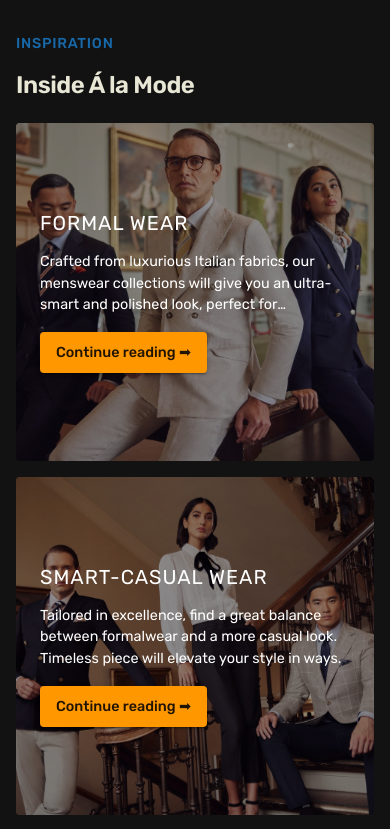
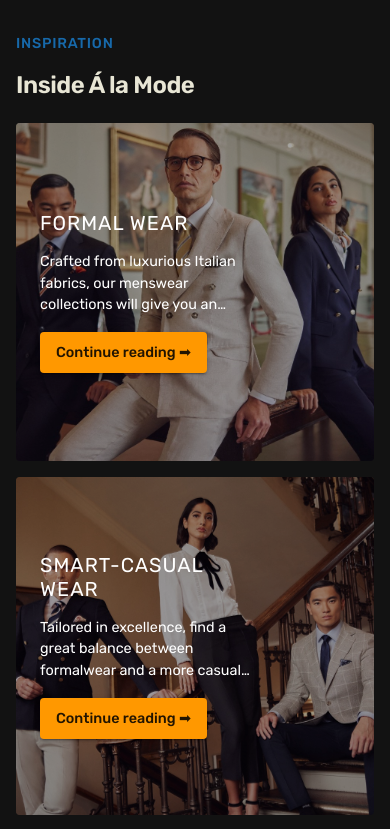
Before and after one commit to xandert93/a-la-mode, a Next.js app: page / in a window 390 px wide. Shown: the part 5880-6709 px from the top of the page. Built offline with nearby package versions, Linux system fonts and the light colour scheme; a web font is replaced by a local one.

Commit message:
fix WishListPage localStorage retrieval and padding on container, padding on mobile <Article>, <SideDrawer> onOpen prop

```diff
--- a/components-layout/Header/SideDrawer.jsx
+++ b/components-layout/Header/SideDrawer.jsx
@@ -3,13 +3,13 @@ import { ListItemText, MenuItem, MenuList, SwipeableDrawer } from '@mui/material
 
 const styles = {
   menu: {
-    width: { xs: '80vw', sm: 320 }, // JFN - what's best practice, though? 🤔
+    width: { xs: '80vw', sm: 320 }, // *** JFN - what's best practice, though? 🤔
   },
 }
 
 export const SideDrawer = ({ isOpen, toggle }) => {
   return (
-    <SwipeableDrawer anchor="left" open={isOpen} onClose={toggle}>
+    <SwipeableDrawer anchor="left" open={isOpen} onClose={toggle} onOpen={toggle}>
       <MenuList onClick={toggle} sx={styles.menu}>
         {categories.map((category) => (
           <MenuItem key={category}>
@@ -20,3 +20,7 @@ export const SideDrawer = ({ isOpen, toggle }) => {
     </SwipeableDrawer>
   )
 }
+
+/*
+🔥 If the drawer is closed, onOpen will fire if client swipes from the anchor side (requesting to open the drawer)
+*/
--- a/components-page/home/ArticlesSection.jsx
+++ b/components-page/home/ArticlesSection.jsx
@@ -27,8 +27,9 @@ const styles = {
   ['article-details']: (theme) => ({
     [isVPXs]: {
       ...theme.mixins.absCover,
+      pr: '33%', // JFN, but desired effect
       borderRadius: 1,
-      bgcolor: alpha(theme.palette.common.black, 0.4),
+      bgcolor: alpha(theme.palette.common.black, 0.35),
     },
   }),
 
@@ -68,7 +69,12 @@ export const ArticlesSection = () => {
 
 const Article = ({ direction, title, body, imageUrl, href }) => {
   return (
-    <Grid container direction={direction} spacing={{ sm: 3, md: 4 }} sx={styles.root}>
+    <Grid
+      container
+      direction={direction}
+      alignItems="center"
+      spacing={{ sm: 3, md: 4 }}
+      sx={styles.root}>
       <Grid item sm={6} xs={12}>
         <ArticleImage imageUrl={imageUrl} title={title} />
       </Grid>
@@ -94,12 +100,14 @@ const ArticleDetails = ({ title, body }) => {
       direction="column"
       justifyContent="center"
       alignItems="flex-start" // prevent <Button> stretch
+      wrap="nowrap"
       p={3}
       rowGap={{ xs: 2, sm: 3 }}
       sx={styles['article-details']}>
       <Typography component="h3" variant="h6" children={title} sx={styles['article-title']} />
       <Typography children={body} sx={styles['article-body']} />
-      <ButtonLink variant="contained" color="secondary" href="#" children="Continue reading ➡" />
+      {/* *** <ImageButton> probably better on xs, but then I'd need MQ in component (not eager) */}
+      <ButtonLink color="secondary" href="#" children="Continue reading ➡" />
     </Grid>
   )
 }
```
Also changed, not shown: pages/wish-list.js (+7 -6 lines).
